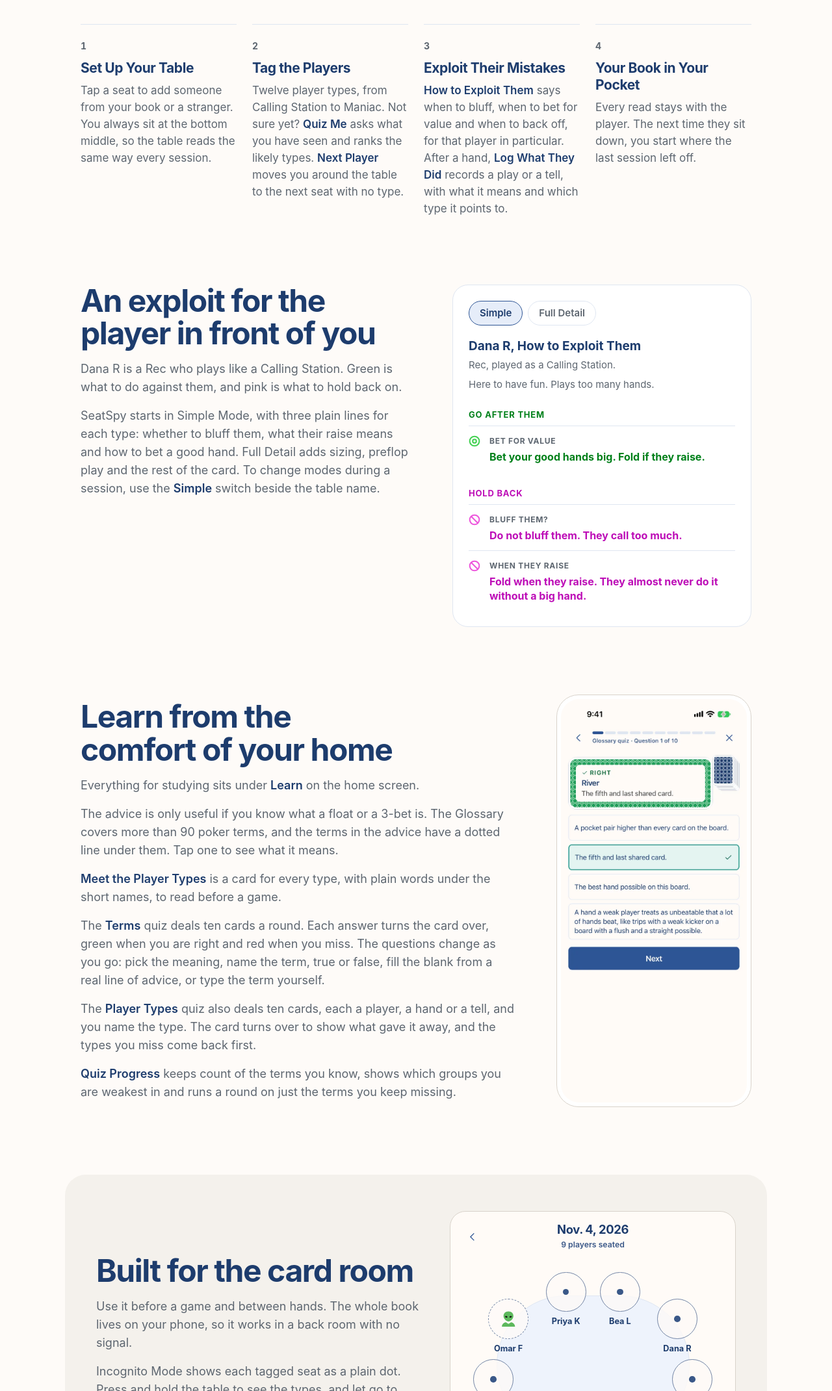
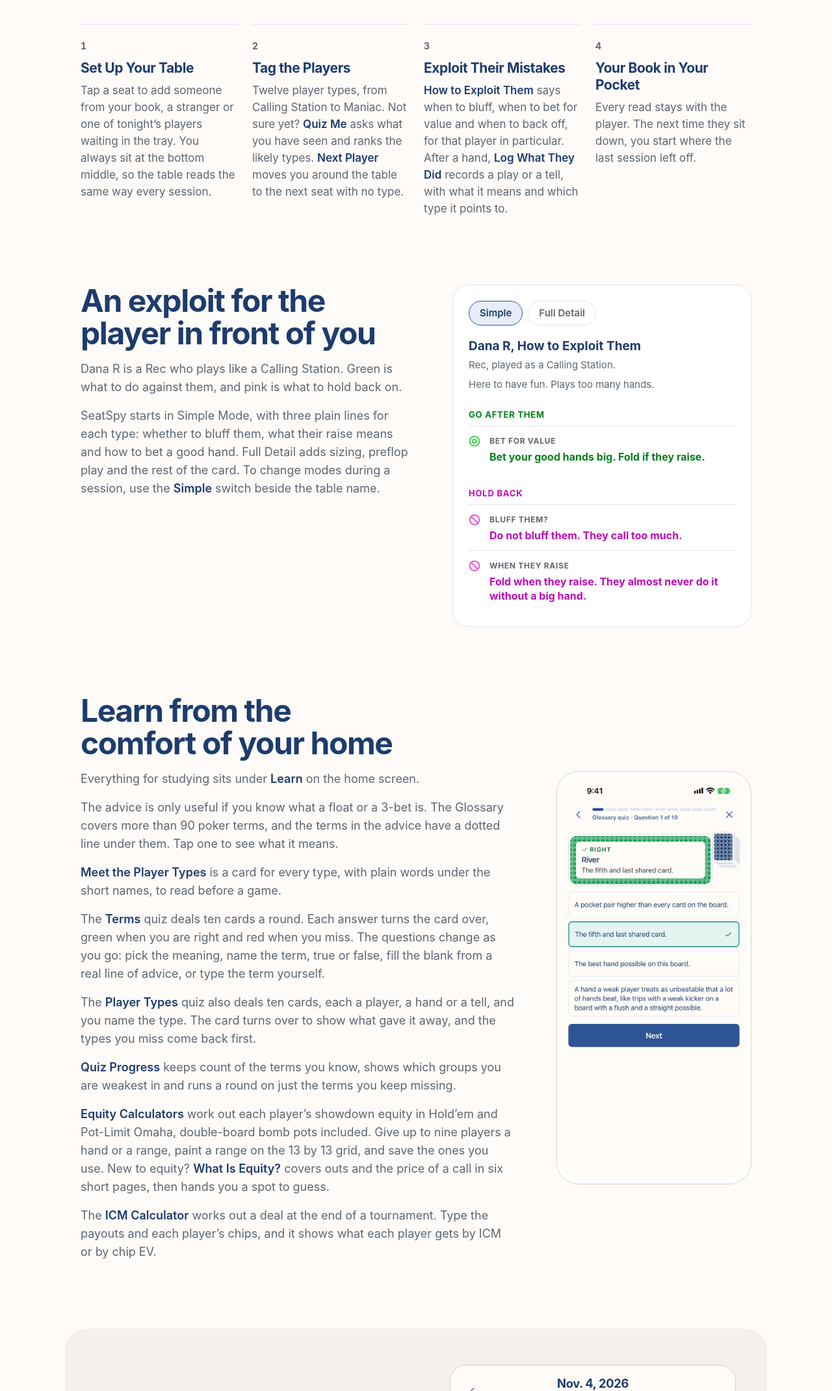
Before and after one commit to nickg819/seatspy, a plain HTML site: page docs/index.html in a window 1280 px wide. Shown: the part 1606-3747 px from the top of the page at 65% size. Drawn offline with Linux system fonts and the light colour scheme.

Commit message:
1.4.0 on the site and the README: the Equity Calculators, What Is Equity?, the ICM Calculator and seating from the tray

```diff
--- a/docs/index.html
+++ b/docs/index.html
@@ -76,7 +76,7 @@
   <ol class="steps">
     <li class="step t-reveal">
       <h3>Set Up Your Table</h3>
-      <p>Tap a seat to add someone from your book or a stranger. You always sit at the bottom middle, so the table reads the same way every session.</p>
+      <p>Tap a seat to add someone from your book, a stranger or one of tonight’s players waiting in the tray. You always sit at the bottom middle, so the table reads the same way every session.</p>
     </li>
     <li class="step t-reveal">
       <h3>Tag the Players</h3>
@@ -158,6 +158,8 @@
     <p class="t-reveal">The <b>Terms</b> quiz deals ten cards a round. Each answer turns the card over, green when you are right and red when you miss. The questions change as you go: pick the meaning, name the term, true or false, fill the blank from a real line of advice, or type the term yourself.</p>
     <p class="t-reveal">The <b>Player Types</b> quiz also deals ten cards, each a player, a hand or a tell, and you name the type. The card turns over to show what gave it away, and the types you miss come back first.</p>
     <p class="t-reveal"><b>Quiz Progress</b> keeps count of the terms you know, shows which groups you are weakest in and runs a round on just the terms you keep missing.</p>
+    <p class="t-reveal"><b>Equity Calculators</b> work out each player’s showdown equity in Hold’em and Pot-Limit Omaha, double-board bomb pots included. Give up to nine players a hand or a range, paint a range on the 13 by 13 grid, and save the ones you use. New to equity? <b>What Is Equity?</b> covers outs and the price of a call in six short pages, then hands you a spot to guess.</p>
+    <p class="t-reveal">The <b>ICM Calculator</b> works out a deal at the end of a tournament. Type the payouts and each player’s chips, and it shows what each player gets by ICM or by chip EV.</p>
   </div>
   <figure class="train-phone t-reveal"><div class="phone"><img src="screens/quiz-right.webp" alt="A quiz card turned over to show a right answer, River, the fifth and last shared card" width="720" height="1565" loading="lazy"></div></figure>
 </section>
```
Also changed, not shown: 1 other file.
